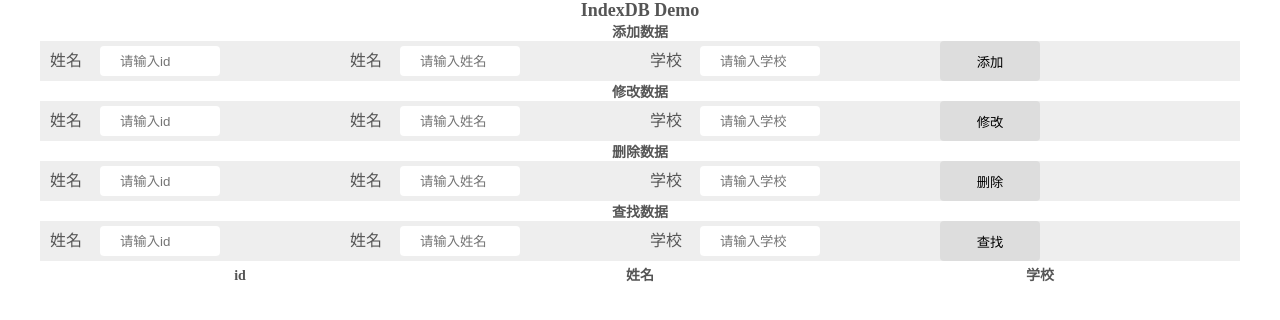
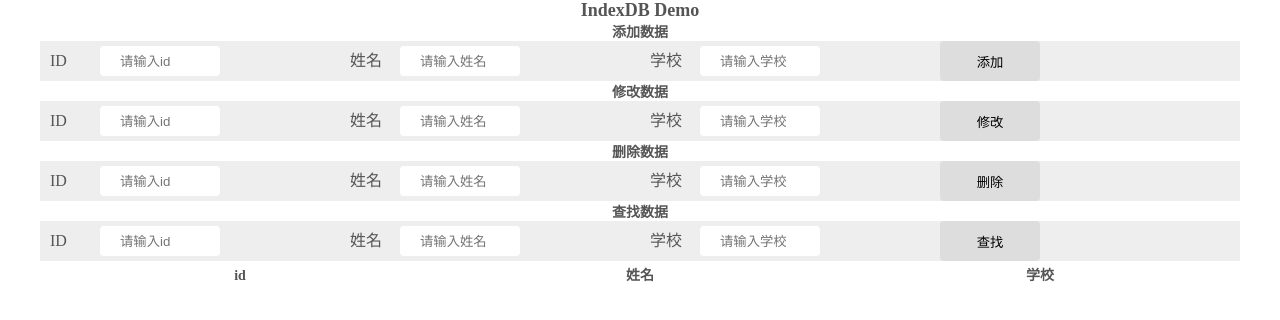
Before and after one commit to HondryTravis/TinyDB, a website: page index.html in a window 1280 px wide. Drawn offline with Linux system fonts and the light colour scheme.

Commit message:
Update index.html

```diff
--- a/index.html
+++ b/index.html
@@ -16,7 +16,7 @@
         <div class="ctrl add">
           <ul>
             <li class="use-id">
-              <label for="">姓名</label>
+              <label for="">ID</label>
               <input type="text" class="id" placeholder="请输入id" />
             </li>
             <li class="use-name">
@@ -39,7 +39,7 @@
         <div class="ctrl put">
           <ul>
             <li class="use-id">
-              <label for="">姓名</label>
+              <label for="">ID</label>
               <input type="text" class="id" placeholder="请输入id" />
             </li>
             <li class="use-name">
@@ -62,7 +62,7 @@
         <div class="ctrl delete">
           <ul>
             <li class="use-id">
-              <label for="">姓名</label>
+              <label for="">ID</label>
               <input type="text" class="id" placeholder="请输入id" />
             </li>
             <li class="use-name">
@@ -84,7 +84,7 @@
         <div class="ctrl query">
           <ul>
             <li class="use-id">
-              <label for="">姓名</label>
+              <label for="">ID</label>
               <input type="text" class="id" placeholder="请输入id" />
             </li>
             <li class="use-name">
```
